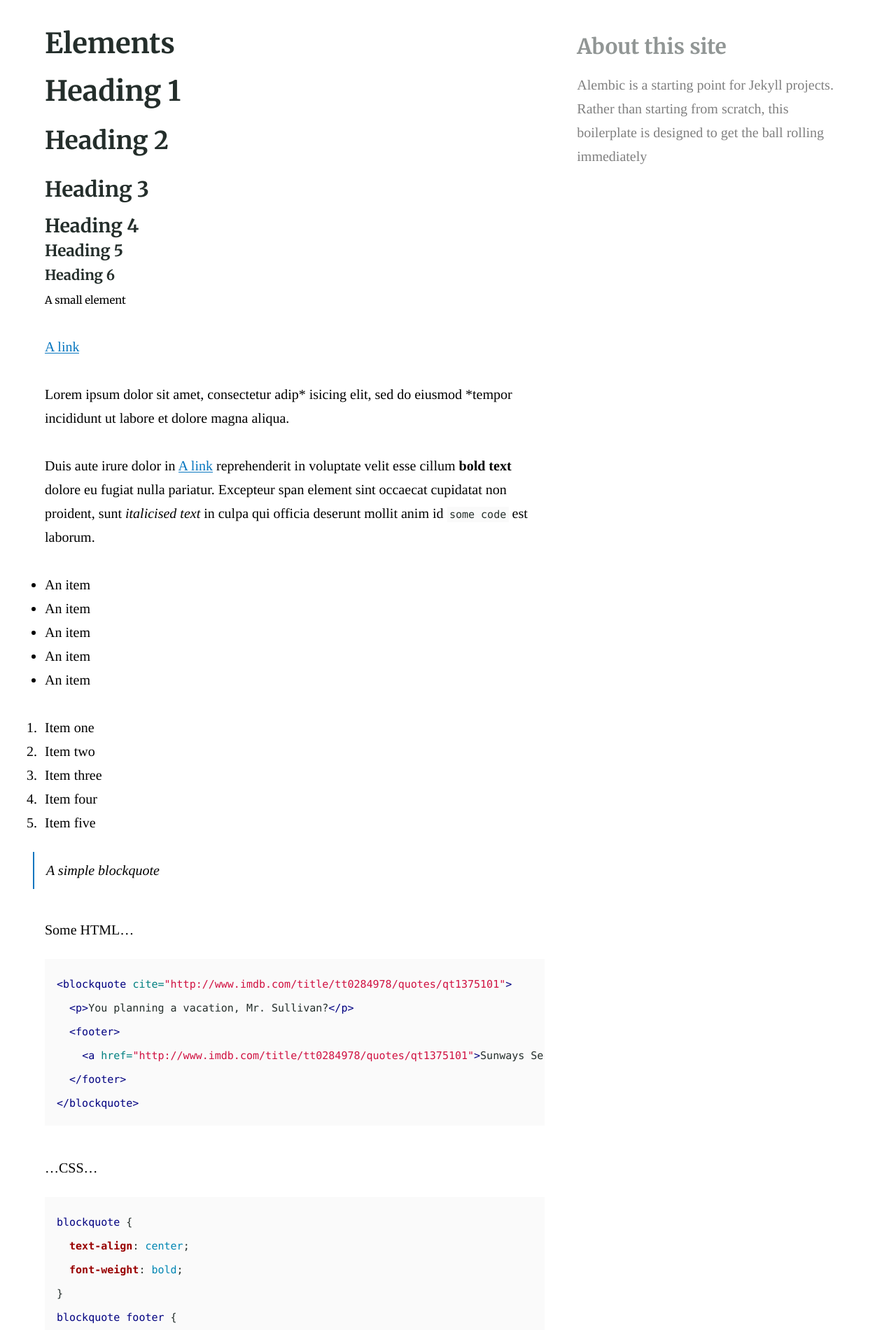
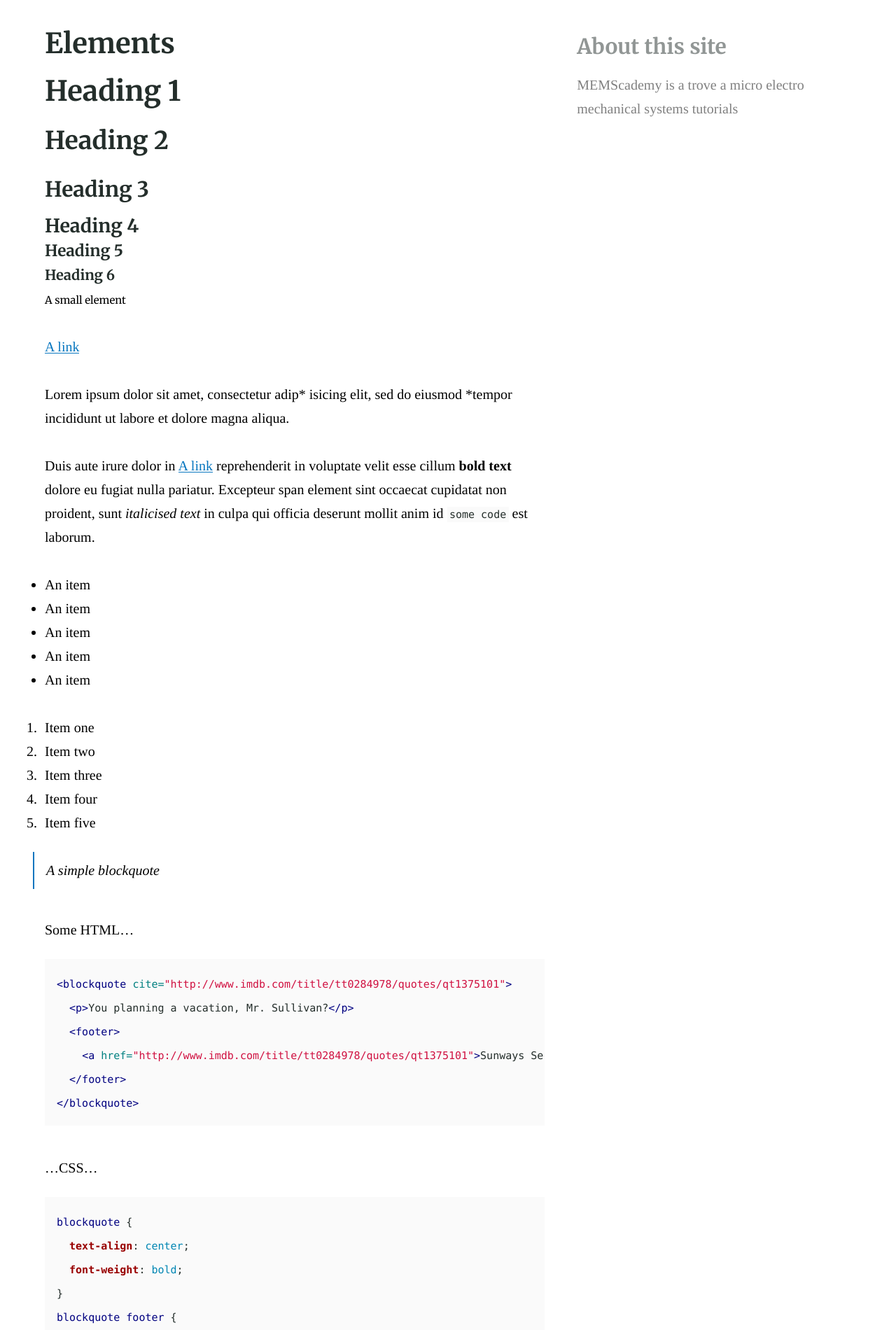
Before and after one commit to simeonipietro/memscademy.com, a Jekyll site: the page built from elements.md, in a window 1280 px wide. Shown: the part 424-2324 px from the top of the page at 70% size. Built offline with Jekyll 4.4.1, drawn with Linux system fonts in a browser that asks for light colours; our own code applies the rules of GitHub Pages for plain Markdown files.

Commit message:
Update _config.yml

```diff
--- a/_config.yml
+++ b/_config.yml
@@ -84,8 +84,8 @@ encoding: utf-8 # Make sure the encoding is right
 lang: en-GB # Set the site language
 title: "MEMScademy" # Site name or title, also used in jekyll-seo-tag
 logo: "/assets/logos/logo.svg" # Site logo, also used in jekyll-seo-tag
-description: "Alembic is a starting point for Jekyll projects. Rather than starting from scratch, this boilerplate is designed to get the ball rolling immediately" # Site description and default description, also used in jekyll-seo-tag
-url: "https://alembic.darn.es" # Site url, also used in jekyll-seo-tag
+description: "MEMScademy is a trove a micro electro mechanical systems tutorials" # Site description and default description, also used in jekyll-seo-tag
+url: "memscademy.com" # Site url, also used in jekyll-seo-tag
 baseurl: ""
 repo: "https://github.com/simeonipietro/memscademy.com"
 email: "simeonipietro@gmail.com"
```
